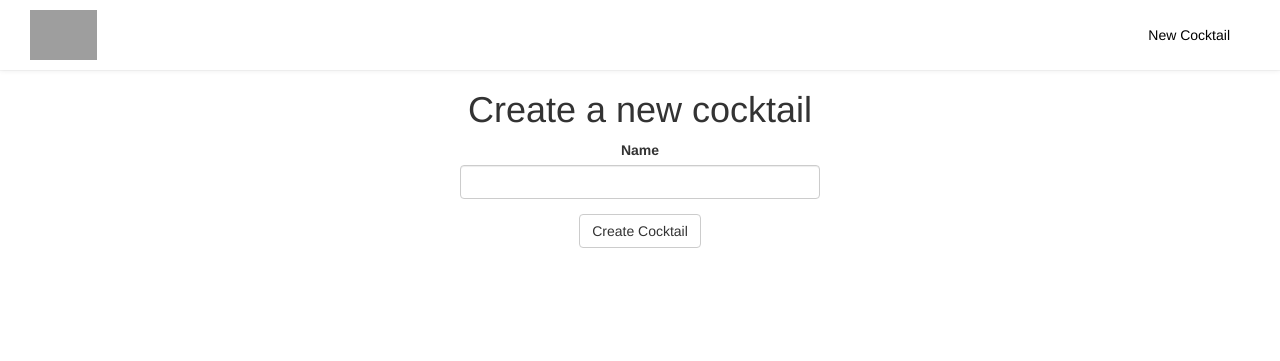
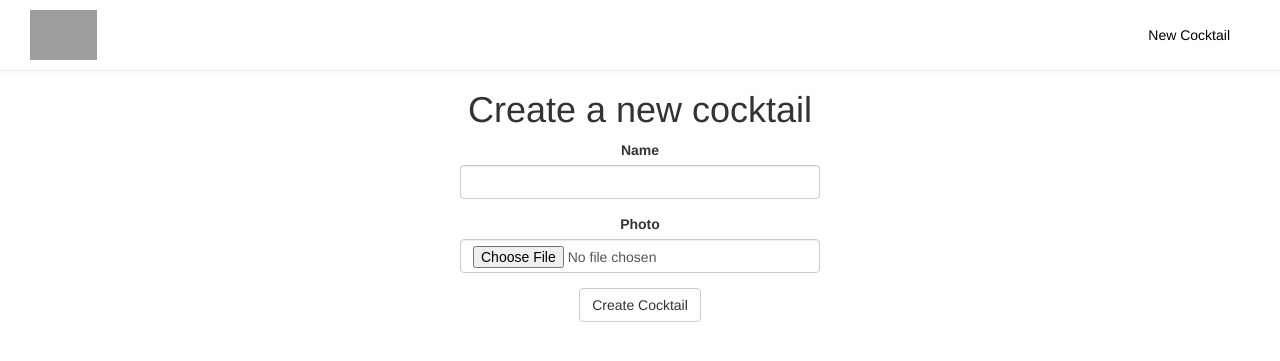
Before and after one commit to aallamand/rails-mister-cocktail, a Rails app: page /cocktails/new in a window 1280 px wide. Shown: the top 361 px of the page. Run offline with Rails 7, Linux system fonts and the light colour scheme; style sheets or scripts are compiled from the project's sources; parts of the project's set-up code (start-up, migrations or seed data) failed here and were passed over; some libraries are stand-ins or nearby versions; some web fonts are replaced; grey boxes are pictures that could not be loaded.

Commit message:
image upload in now possible

```diff
--- a/app/controllers/cocktails_controller.rb
+++ b/app/controllers/cocktails_controller.rb
@@ -24,7 +24,7 @@ class CocktailsController < ApplicationController
 
   private
   def cocktail_params
-    params.require(:cocktail).permit(:name)
+    params.require(:cocktail).permit(:name, :photo, :photo_cache)
   end
 
 end
--- a/app/models/cocktail.rb
+++ b/app/models/cocktail.rb
@@ -2,4 +2,5 @@ class Cocktail < ApplicationRecord
   has_many :doses, dependent: :destroy
   has_many :ingredients, through: :doses
   validates :name, presence: true, uniqueness: true
+  mount_uploader :photo, PhotoUploader
 end
--- /dev/null
+++ b/app/uploaders/photo_uploader.rb
@@ -0,0 +1,5 @@
+# encoding: utf-8
+
+class PhotoUploader < CarrierWave::Uploader::Base
+  include Cloudinary::CarrierWave
+end
--- a/app/views/cocktails/new.html.erb
+++ b/app/views/cocktails/new.html.erb
@@ -4,6 +4,8 @@
       <h1>Create a new cocktail</h1>
       <%= simple_form_for @cocktail do |f| %>
         <%= f.input :name %>
+        <%= f.input :photo %>
+        <%= f.input :photo_cache, as: :hidden %>
         <%= f.button :submit %>
       <% end %>
     </div>
--- a/app/views/cocktails/show.html.erb
+++ b/app/views/cocktails/show.html.erb
@@ -11,3 +11,5 @@
     </div>
     </div>
   </div>
+
+<%= cl_image_tag @cocktail.photo, height: 300, width: 400, crop: :fill %>
--- /dev/null
+++ b/db/migrate/20170811085748_add_photo_to_cocktails.rb
@@ -0,0 +1,5 @@
+class AddPhotoToCocktails < ActiveRecord::Migration[5.0]
+  def change
+    add_column :cocktails, :photo, :string
+  end
+end
```
Also changed, not shown: Gemfile, Gemfile.lock, db/schema.rb.
